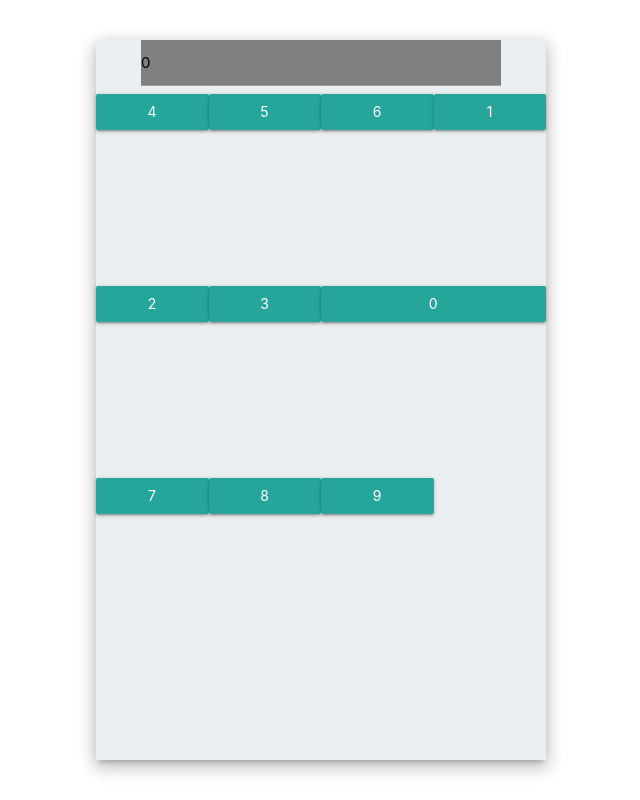
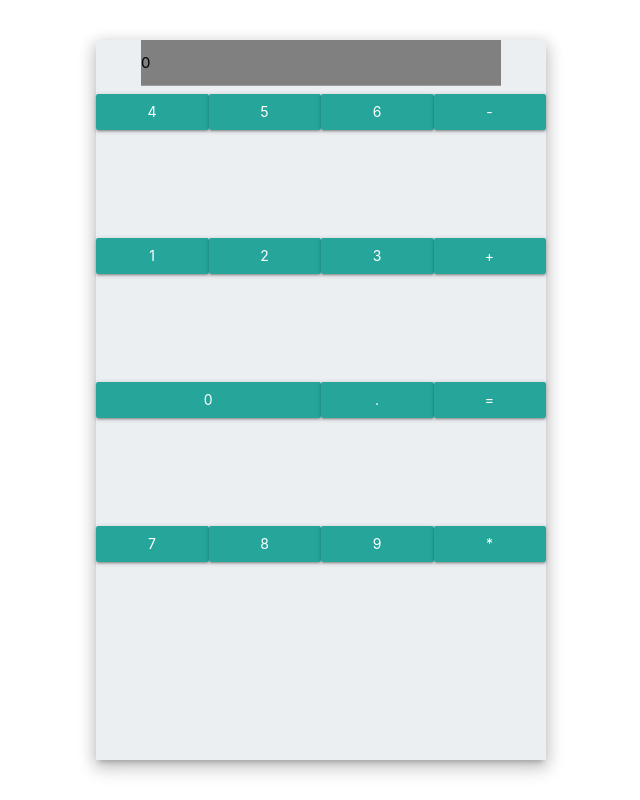
Before and after one commit to mrivera7/calculator, a React (Create React App) app: page / in a window 1280 px wide. Shown: the whole page, without its empty margins (319-959 px from the left). Built offline with nearby package versions, Linux system fonts and the light colour scheme.

Commit message:
Add NumberButton and OperatorButton components

```diff
--- a/src/App.js
+++ b/src/App.js
@@ -164,29 +164,7 @@ export class App extends Component {
                     <div id="displayCluster">
                         <input id="display" type="text" readOnly value={ (input === null ? "0" : input) } />
                     </div>
-                    <Keypad onClick={this.buttonPressed} />
-                    {/*
-                    <div id="buttonCluster">
-                        <button id="clear" className="btn waves-effect waves-light" onClick={this.clear}>C</button>
-                        <button id="clearEntry" className="btn waves-effect waves-light" onClick={this.clearEntry}>CE</button>
-                        <button id="divide" className="btn waves-effect waves-light" value="/" onClick={this.buttonPressed}>/</button>
-                        <NumberButton id="seven" value={7} onClick={this.buttonPressed} />
-                        <NumberButton id="eight" value={8} onClick={this.buttonPressed} />
-                        <NumberButton id="nine" value={9} onClick={this.buttonPressed} />
-                        <button id="multiply" className="btn waves-effect waves-light" value="*" onClick={this.buttonPressed}>*</button>
-                        <NumberButton id="four" value={4} onClick={this.buttonPressed} />
-                        <NumberButton id="five" value={5} onClick={this.buttonPressed} />
-                        <NumberButton id="six" value={6} onClick={this.buttonPressed} />
-                        <button id="subtract" className="btn waves-effect waves-light" value="-" onClick={this.buttonPressed}>-</button>
-                        <NumberButton id="one" value={1} onClick={this.buttonPressed} />
-                        <NumberButton id="two" value={2} onClick={this.buttonPressed} />
-                        <NumberButton id="three" value={3} onClick={this.buttonPressed} />
-                        <button id="add" className="btn waves-effect waves-light" value="+" onClick={this.buttonPressed}>+</button>
-                        <NumberButton id="zero" value={0} onClick={this.buttonPressed} />
-                        <button id="decimal" className="btn waves-effect waves-light" value="." onClick={this.buttonPressed}>.</button>
-                        <button id="equals" className="btn waves-effect waves-light" value="=" onClick={this.evaluate}>=</button>
-                    </div>
-                    */}
+                    <Keypad input={input} event={this.buttonPressed} />
                 </div>
             </>
         );
--- a/src/components/Keypad.jsx
+++ b/src/components/Keypad.jsx
@@ -1,36 +1,42 @@
 import React, { Component } from 'react';
 import PropTypes from 'prop-types';
 
-import NButton from './NButton';
+import NumberButton from './NumberButton';
+import OperatorButton from './OperatorButton';
 
-export class Keypad extends Component {
+class Keypad extends Component {
     constructor(props) {
         super(props);
-
     }
     render() {
         const { props } = this;
         return(
             <>
-            <div className="buttonCluster">
-                <NButton id="seven" value={7} onClick={props.onClick} />
-                <NButton id="eight" value={8} onClick={props.onClick} />
-                <NButton id="nine" value={9} onClick={props.onClick} />
-                <NButton id="four" value={4} onClick={props.onClick} />
-                <NButton id="five" value={5} onClick={props.onClick} />
-                <NButton id="six" value={6} onClick={props.onClick} />
-                <NButton id="one" value={1} onClick={props.onClick} />
-                <NButton id="two" value={2} onClick={props.onClick} />
-                <NButton id="three" value={3} onClick={props.onClick} />
-                <NButton id="zero" value={0} onClick={props.onClick} />
-            </div>
+                <div className="buttonCluster">
+                    <NumberButton id="seven" value={7} sign={props.sign} event={props.event} />
+                    <NumberButton id="eight" value={8} sign={props.sign} event={props.event} />
+                    <NumberButton id="nine" value={9} sign={props.sign} event={props.event} />
+                    <OperatorButton id="multiply" value="*" event={props.event} />
+                    <NumberButton id="four" value={4} sign={props.sign} event={props.event} />
+                    <NumberButton id="five" value={5} sign={props.sign} event={props.event} />
+                    <NumberButton id="six" value={6} sign={props.sign} event={props.event} />
+                    <OperatorButton id="subtract" value="-" event={props.event} />
+                    <NumberButton id="one" value={1} sign={props.sign} event={props.event} />
+                    <NumberButton id="two" value={2} sign={props.sign} event={props.event} />
+                    <NumberButton id="three" value={3} sign={props.sign} event={props.event} />
+                    <OperatorButton id="add" value="+" event={props.event} />
+                    <NumberButton id="zero" value={0} sign={props.sign} event={props.event} />
+                    <button id="decimal" className="btn waves-effect waves-light numberButton" value="." event={props.event}>.</button>
+                    <OperatorButton id="equal" value="=" event={props.event} />
+                </div>
             </>
         );
     }
 };
 
 Keypad.propTypes = {
-    onClick: PropTypes.func.isRequired,
+    sign: PropTypes.string.isRequired,
+    event: PropTypes.func.isRequired,
 };
 
 export default Keypad;
--- a/src/components/NButton.jsx
+++ /dev/null
@@ -1,29 +0,0 @@
-import React, { Component } from 'react';
-import PropTypes from 'prop-types';
-
-export class NButton extends Component {
-    constructor(props) {
-        super(props);
-    }
-    render() {
-        const { props } = this;
-        return(
-            <>
-            <button id={props.id} className={props.className} value={props.value} onClick={props.onClick}>{ props.value }</button>
-            </>
-        );
-    }
-}
-
-NButton.defaultProps = {
-    className: "btn waves-effect waves-light",
-};
-
-NButton.propTypes = {
-    id: PropTypes.string.isRequired,
-    className: PropTypes.string,
-    value: PropTypes.number.isRequired,
-    onClick: PropTypes.func.isRequired,
-};
-
-export default NButton;
--- a/src/components/NumberButton.jsx
+++ b/src/components/NumberButton.jsx
@@ -1,7 +1,5 @@
 import React, { Component } from 'react';
 import PropTypes from 'prop-types';
-
-import NButton from './NButton';
 
 export class NumberButton extends Component {
     constructor(props) {
@@ -11,18 +9,27 @@ export class NumberButton extends Component {
         const { props } = this;
         return(
             <>
-                <NButton id={props.id} value={props.value} onClick={props.onClick} />
+            <button id={props.id}
+                    className={props.className}
+                    value={(props.sign === '-' ? Number(`${props.sign}${props.value}`) : props.value)}
+                    onClick={props.event}>
+                { props.value }
+            </button>
             </>
         );
     }
 }
 
+NumberButton.defaultProps = {
+    className: "btn waves-effect waves-light numberButton",
+};
 
 NumberButton.propTypes = {
-    id: PropTypes.string,
+    id: PropTypes.string.isRequired,
     className: PropTypes.string,
-    value: PropTypes.number,
-    onClick: PropTypes.func,
+    sign: PropTypes.string.isRequired,
+    value: PropTypes.number.isRequired,
+    event: PropTypes.func.isRequired,
 };
 
 export default NumberButton;
--- /dev/null
+++ b/src/components/OperatorButton.jsx
@@ -0,0 +1,34 @@
+import React, { Component } from 'react';
+import PropTypes from 'prop-types';
+
+class OperatorButton extends Component {
+    constructor(props) {
+        super(props);
+    }
+    render() {
+        const { props } = this;
+        return(
+            <>
+                <button id={props.id}
+                        className={props.className}
+                        value={props.value}
+                        onClick={props.event}>
+                    {props.value}
+                </button>
+            </>
+        );
+    }
+}
+
+OperatorButton.defaultProps = {
+    className: "btn waves-effect waves-light operatorButton",
+};
+
+OperatorButton.propTypes = {
+    id: PropTypes.string.isRequired,
+    className: PropTypes.string,
+    value: PropTypes.string.isRequired,
+    event: PropTypes.func.isRequired,
+};
+
+export default OperatorButton;
--- a/src/components/index.js
+++ b/src/components/index.js
@@ -1,9 +1,9 @@
-import NButton from './NButton';
+import NumberButton from './NumberButton';
 // import NumberButton from './NumberButton';
 import Keypad from './Keypad';
 
-export { NButton };
+export { NumberButton };
 // export { NumberButton };
 export { Keypad };
 
-export default { NButton, /* NumberButton, */ Keypad };
+export default { NumberButton, Keypad };
```
